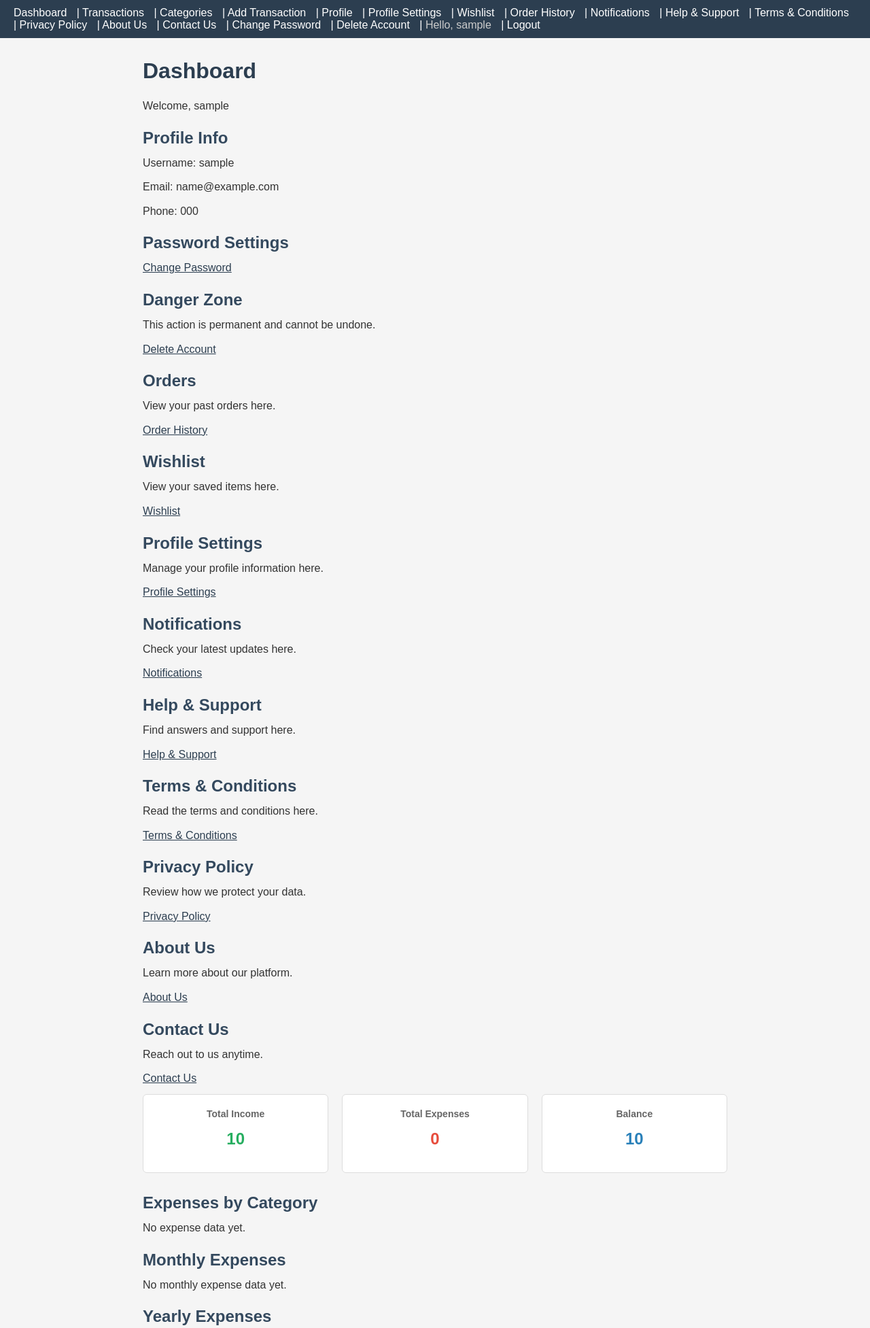
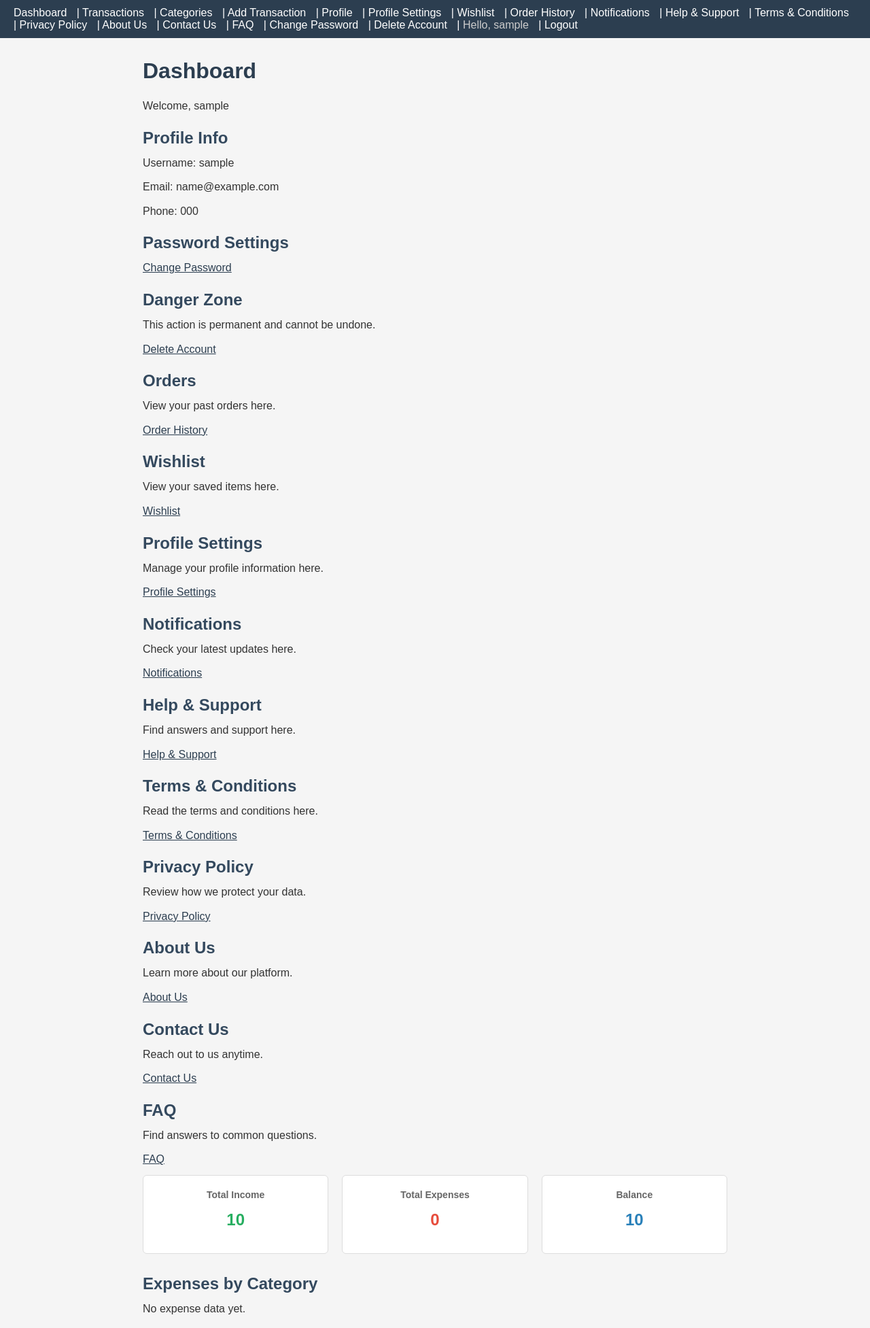
Before and after one commit to rajpaladiya2004/Personal-Finance-Tracker, a Django app: page /dashboard/ in a window 1280 px wide. Shown: the top 1953 px of the page at 68% size. Run offline with Django 4.2, Linux system fonts and the light colour scheme; a user stored in the database is signed in; tables that the repository leaves empty hold one stand-in row (values such as "Sample post").

Commit message:
Fix FAQ dashboard link URL

```diff
--- a/expenses/urls.py
+++ b/expenses/urls.py
@@ -48,6 +48,7 @@ urlpatterns = [
     path('privacy-policy/', views.privacy_policy, name='privacy_policy'),
     path('about-us/', views.about_us, name='about_us'),
     path('contact-us/', views.contact_us, name='contact_us'),
+    path('faq/', views.faq, name='faq'),
     path('profile/', views.profile, name='profile'),
     path('category/add/', views.add_category, name='add_category'),
     path('category/', views.category_list, name='category_list'),
--- a/expenses/views.py
+++ b/expenses/views.py
@@ -119,6 +119,11 @@ def contact_us(request):
 
 
 @login_required
+def faq(request):
+    return render(request, 'expenses/faq.html')
+
+
+@login_required
 def category_list(request):
     categories = Category.objects.all().order_by('name')
     return render(request, 'expenses/category_list.html', {'categories': categories})
--- a/templates/base.html
+++ b/templates/base.html
@@ -24,6 +24,7 @@
             <a href="{% url 'expenses:privacy_policy' %}">Privacy Policy</a> |
             <a href="{% url 'expenses:about_us' %}">About Us</a> |
             <a href="{% url 'expenses:contact_us' %}">Contact Us</a> |
+            <a href="{% url 'expenses:faq' %}">FAQ</a> |
             <a href="{% url 'expenses:change_password' %}">Change Password</a> |
             <a href="{% url 'expenses:delete_account' %}">Delete Account</a> |
             <span>Hello, {{ request.user.username }}</span> |
--- a/templates/expenses/dashboard.html
+++ b/templates/expenses/dashboard.html
@@ -53,6 +53,10 @@
     <h2>Contact Us</h2>
     <p>Reach out to us anytime.</p>
     <p><a href="/contact-us/">Contact Us</a></p>
+
+    <h2>FAQ</h2>
+    <p>Find answers to common questions.</p>
+    <p><a href="/faq/">FAQ</a></p>
 
     <div class="summary-boxes">
         <div class="summary-box income">
```
